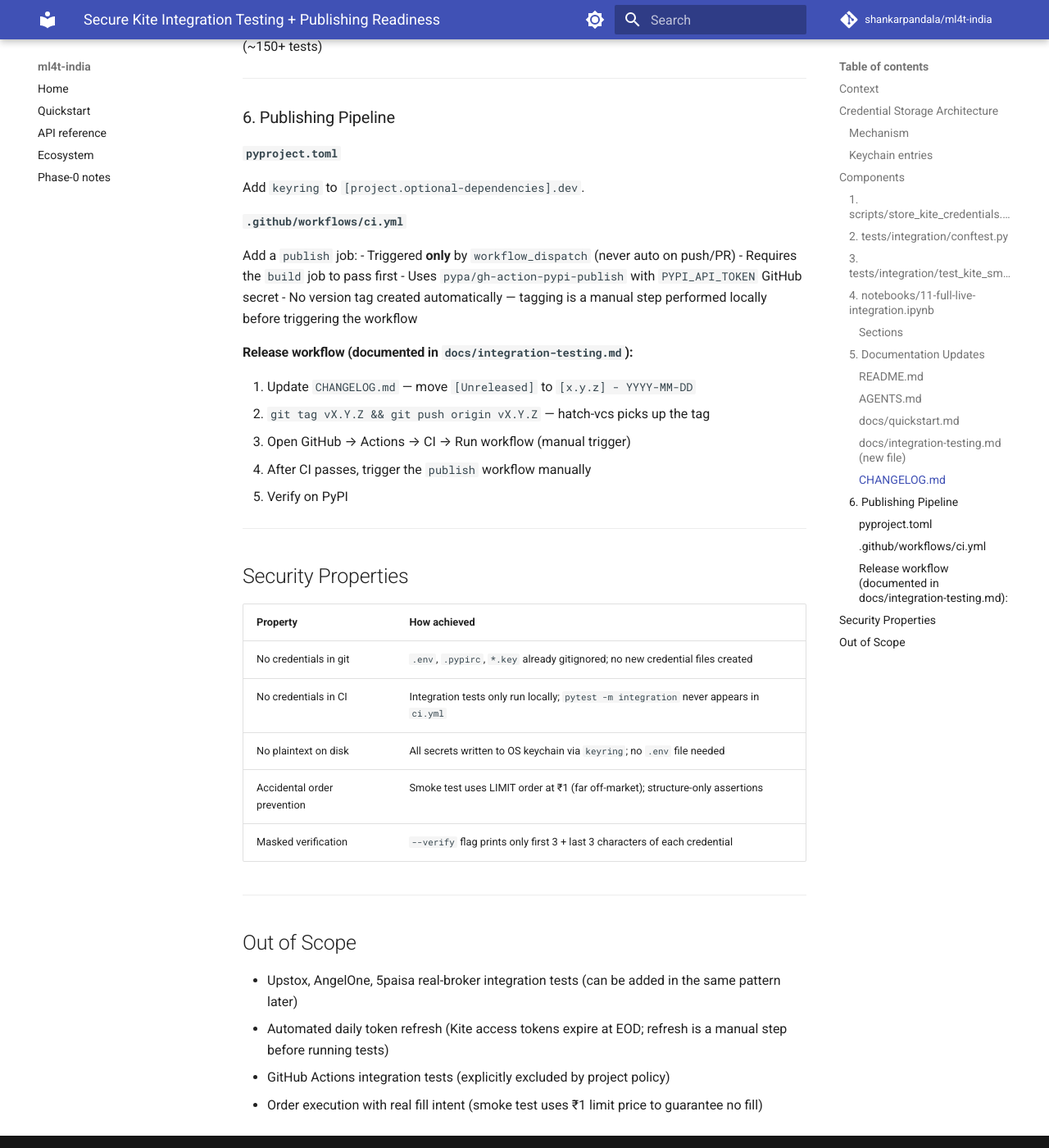
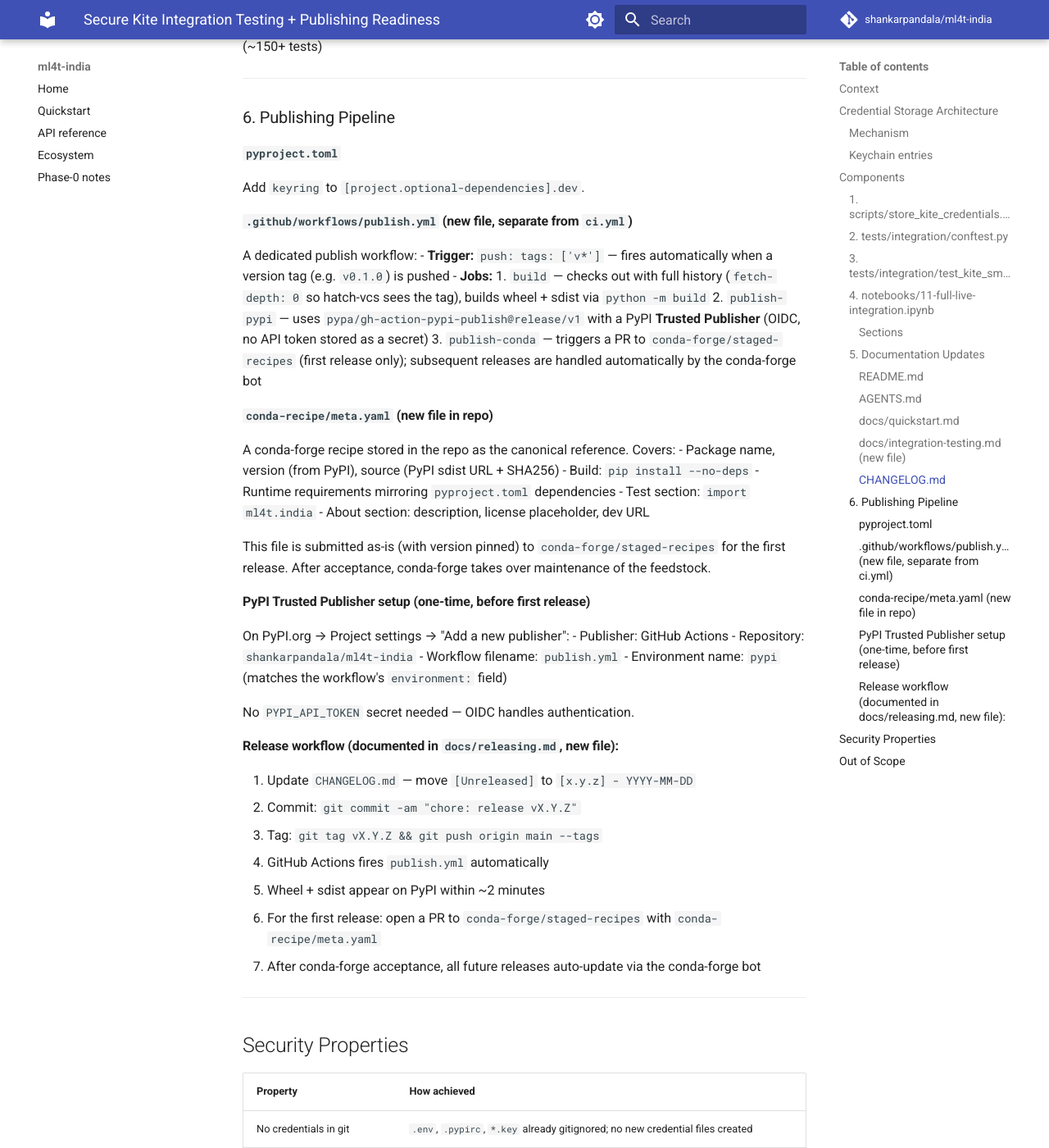
Before and after one commit to shankarpandala/ml4t-india, an MkDocs documentation site: the page built from docs/superpowers/specs/2026-04-29-secure-broker-testing-design.md, in a window 1280 px wide and 1400 px high, scrolled down 5551 px. Shown: the whole window at 82% size. Built offline with MkDocs 1.6.1 and Material for MkDocs 9.7.7, drawn with Linux system fonts in a browser that asks for light colours; comment, search, counter and statistics services are not loaded; some of the changed text lies outside the part shown.

Commit message:
docs(spec): update publish strategy — tag-triggered PyPI OIDC + conda-forge
Co-Authored-By: Claude Sonnet 4.6 <noreply@anthropic.com>

```diff
--- a/docs/superpowers/specs/2026-04-29-secure-broker-testing-design.md
+++ b/docs/superpowers/specs/2026-04-29-secure-broker-testing-design.md
@@ -214,19 +214,41 @@ Add a proper `[Unreleased]` section documenting all Phase-1 additions:
 #### `pyproject.toml`
 Add `keyring` to `[project.optional-dependencies].dev`.
 
-#### `.github/workflows/ci.yml`
-Add a `publish` job:
-- Triggered **only** by `workflow_dispatch` (never auto on push/PR)
-- Requires the `build` job to pass first
-- Uses `pypa/gh-action-pypi-publish` with `PYPI_API_TOKEN` GitHub secret
-- No version tag created automatically — tagging is a manual step performed locally before triggering the workflow
+#### `.github/workflows/publish.yml` (new file, separate from `ci.yml`)
+A dedicated publish workflow:
+- **Trigger:** `push: tags: ['v*']` — fires automatically when a version tag (e.g. `v0.1.0`) is pushed
+- **Jobs:**
+  1. `build` — checks out with full history (`fetch-depth: 0` so hatch-vcs sees the tag), builds wheel + sdist via `python -m build`
+  2. `publish-pypi` — uses `pypa/gh-action-pypi-publish@release/v1` with a PyPI **Trusted Publisher** (OIDC, no API token stored as a secret)
+  3. `publish-conda` — triggers a PR to `conda-forge/staged-recipes` (first release only); subsequent releases are handled automatically by the conda-forge bot
 
-#### Release workflow (documented in `docs/integration-testing.md`):
+#### `conda-recipe/meta.yaml` (new file in repo)
+A conda-forge recipe stored in the repo as the canonical reference. Covers:
+- Package name, version (from PyPI), source (PyPI sdist URL + SHA256)
+- Build: `pip install --no-deps`
+- Runtime requirements mirroring `pyproject.toml` dependencies
+- Test section: `import ml4t.india`
+- About section: description, license placeholder, dev URL
+
+This file is submitted as-is (with version pinned) to `conda-forge/staged-recipes` for the first release. After acceptance, conda-forge takes over maintenance of the feedstock.
+
+#### PyPI Trusted Publisher setup (one-time, before first release)
+On PyPI.org → Project settings → "Add a new publisher":
+- Publisher: GitHub Actions
+- Repository: `shankarpandala/ml4t-india`
+- Workflow filename: `publish.yml`
+- Environment name: `pypi` (matches the workflow's `environment:` field)
+
+No `PYPI_API_TOKEN` secret needed — OIDC handles authentication.
+
+#### Release workflow (documented in `docs/releasing.md`, new file):
 1. Update `CHANGELOG.md` — move `[Unreleased]` to `[x.y.z] - YYYY-MM-DD`
-2. `git tag vX.Y.Z && git push origin vX.Y.Z` — hatch-vcs picks up the tag
-3. Open GitHub → Actions → CI → Run workflow (manual trigger)
-4. After CI passes, trigger the `publish` workflow manually
-5. Verify on PyPI
+2. Commit: `git commit -am "chore: release vX.Y.Z"`
+3. Tag: `git tag vX.Y.Z && git push origin main --tags`
+4. GitHub Actions fires `publish.yml` automatically
+5. Wheel + sdist appear on PyPI within ~2 minutes
+6. For the first release: open a PR to `conda-forge/staged-recipes` with `conda-recipe/meta.yaml`
+7. After conda-forge acceptance, all future releases auto-update via the conda-forge bot
 
 ---
 
@@ -248,3 +270,5 @@ Add a `publish` job:
 - Automated daily token refresh (Kite access tokens expire at EOD; refresh is a manual step before running tests)
 - GitHub Actions integration tests (explicitly excluded by project policy)
 - Order execution with real fill intent (smoke test uses ₹1 limit price to guarantee no fill)
+- conda-forge feedstock maintenance after first acceptance (handled by conda-forge bot)
+- PyPI API token auth (replaced by OIDC Trusted Publisher)
```
